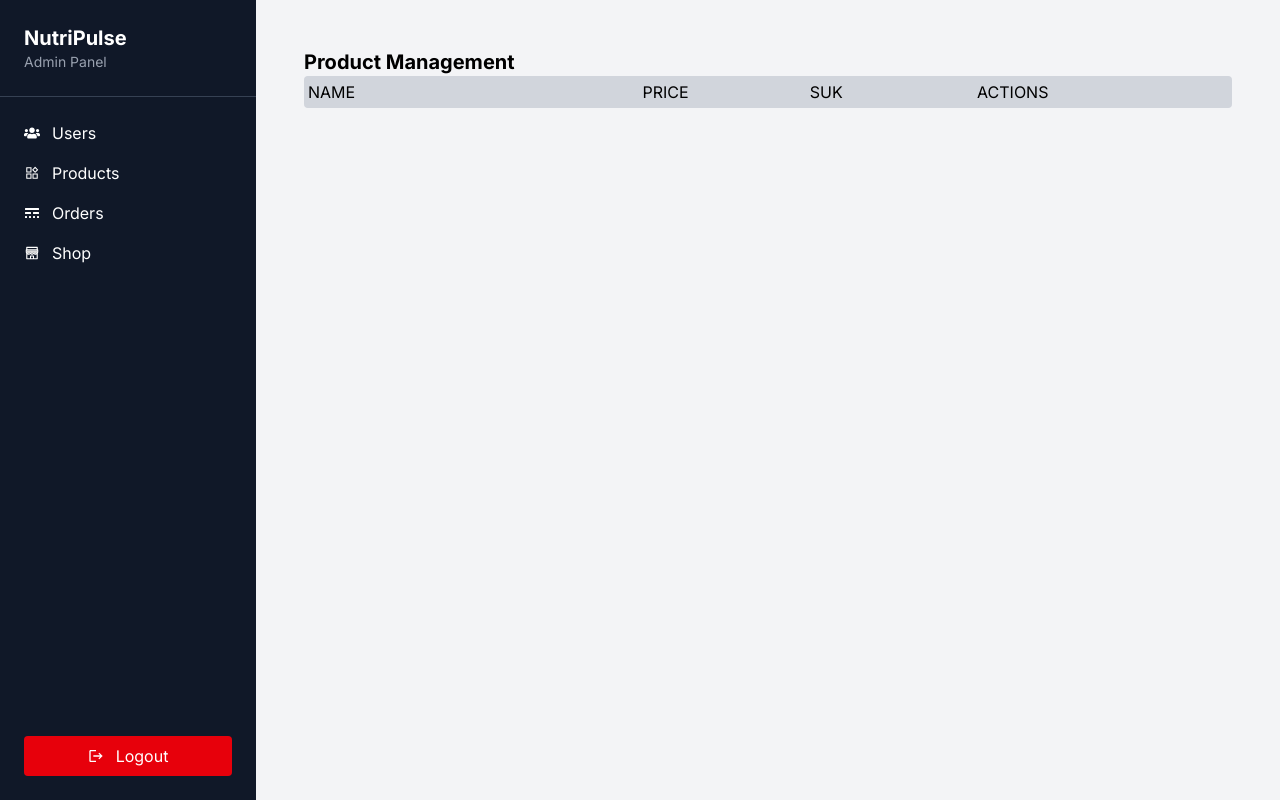
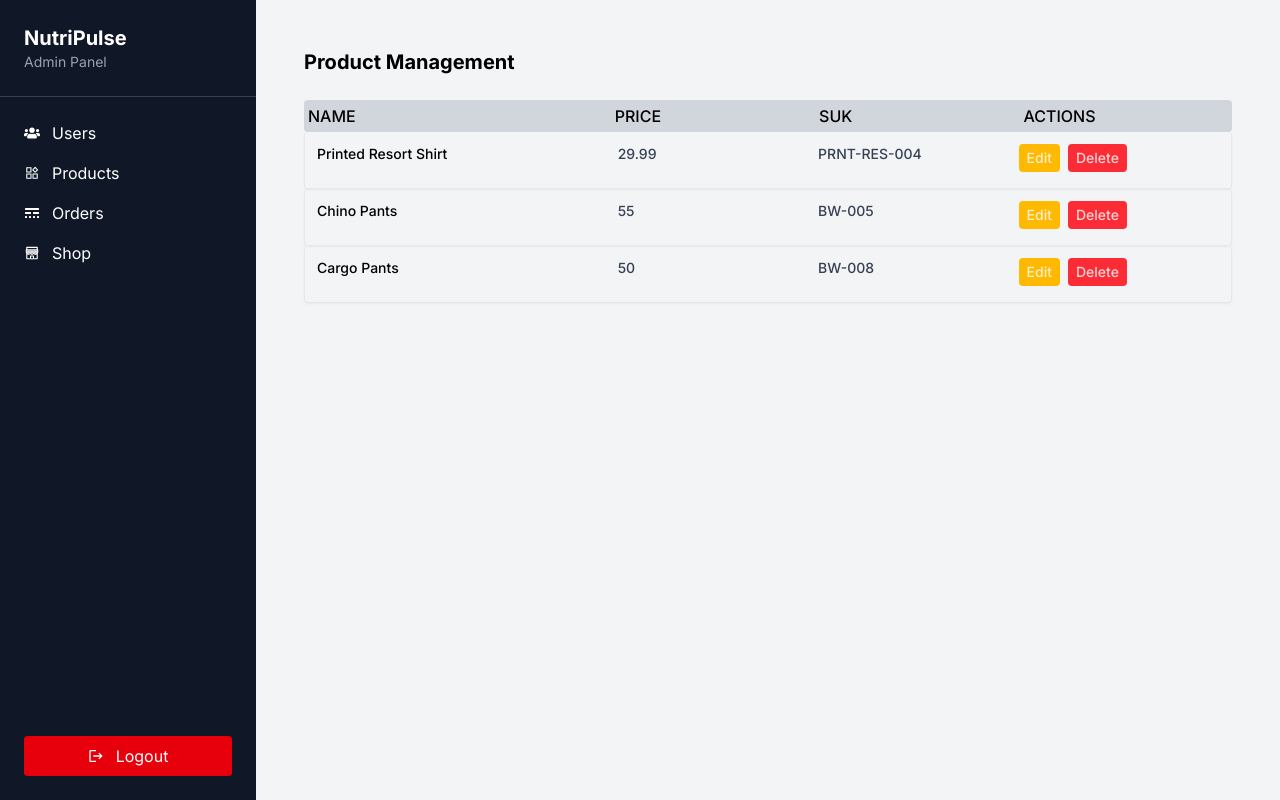
Before and after one commit to Itsme-Mingmar/E-commerce-, a React app in the folder frontend/: page /admin/product in a window 1280 px wide. Built offline with nearby package versions, Linux system fonts and the light colour scheme; the HTML template or start-up script is replaced by a standard one.

Commit message:
complete product management page in admin pannel

```diff
--- a/frontend/src/pages/ProductManagement.jsx
+++ b/frontend/src/pages/ProductManagement.jsx
@@ -1,16 +1,57 @@
 import React from 'react'
 
 const ProductManagement = () => {
+  const Products = [
+    {
+      _id: "1",
+      name: "Printed Resort Shirt",
+      price: 29.99,
+      sku: "PRNT-RES-004",
+    },
+    {
+      _id: "2",
+      name: "Chino Pants",
+      price: 55,
+      sku: "BW-005",
+    },
+    {
+      _id: "3",
+      name: "Cargo Pants",
+      price: 50,
+      sku: "BW-008",
+    }
+  ]
   return (
     <div className='min-h-screen w-full p-6 md:p-12 bg-gray-100'>
-        <h1 className='font-bold text-xl'>Product Management</h1>
-        <div className='bg-gray-300 grid grid-cols-11 p-1 rounded'>
-          <p className='col-span-4'>NAME</p>
-          <p className='col-span-2'>PRICE</p>
-          <p className='col-span-2'>SUK</p>
-          <p className='col-span-3'>ACTIONS</p>
-        </div>
+      <h1 className='font-bold text-xl pb-6'>Product Management</h1>
+      <div className='bg-gray-300 grid grid-cols-9 p-1 rounded font-medium'>
+        <p className='col-span-3'>NAME</p>
+        <p className='col-span-2'>PRICE</p>
+        <p className='col-span-2'>SUK</p>
+        <p className='col-span-2'>ACTIONS</p>
+      </div>
 
+      {
+        Products.length <= 0 && (
+          <p className='pt-4'>There are no products.</p>
+        )
+
+      }
+      {
+        Products.map((product) => {
+          return (
+            <div key={product._id} className='grid grid-cols-9 p-3 shadow-xs border border-gray-200 border-t-0 rounded text-sm font-medium'>
+              <p className='col-span-3'>{product.name}</p>
+              <p className='col-span-2 text-gray-700'>{product.price}</p>
+              <p className='col-span-2 text-gray-700'>{product.sku}</p>
+              <div className='col-span-2 text-white/80'>
+                <button className='p-1 mr-2 sm: mb-1 px-2 rounded bg-amber-400 cursor-pointer'>Edit</button>
+                <button className='p-1 px-2 rounded bg-red-500 cursor-pointer'>Delete</button>
+              </div>
+            </div>
+          )
+        })
+      }
     </div>
   )
 }
```
